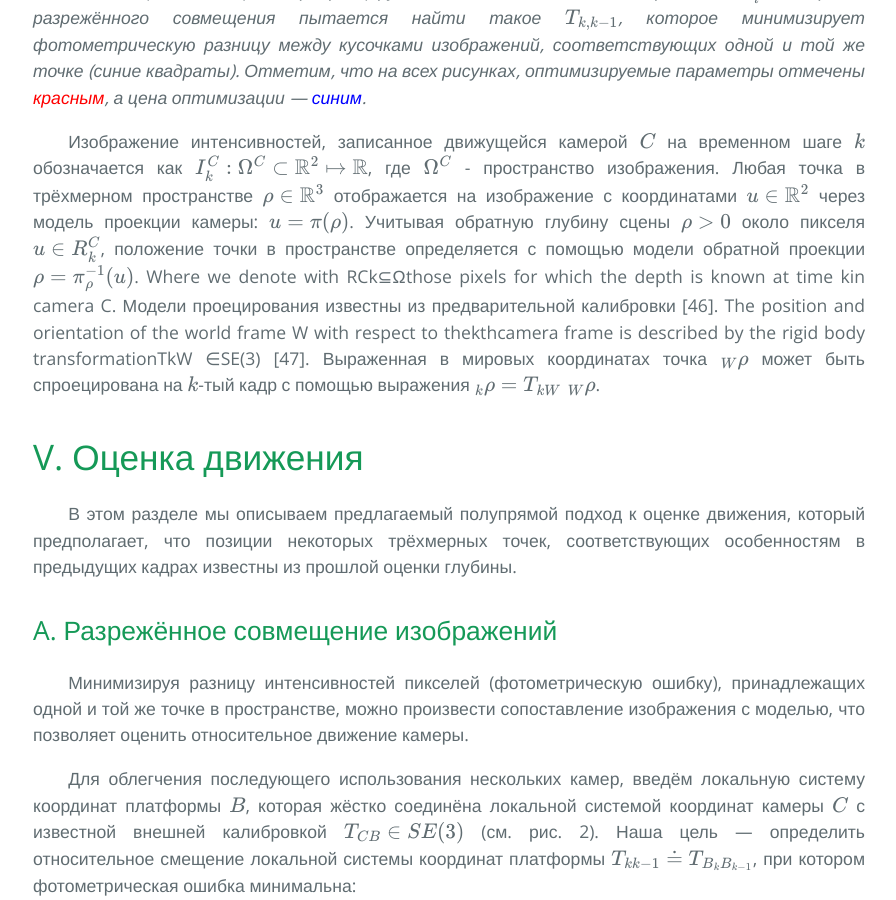
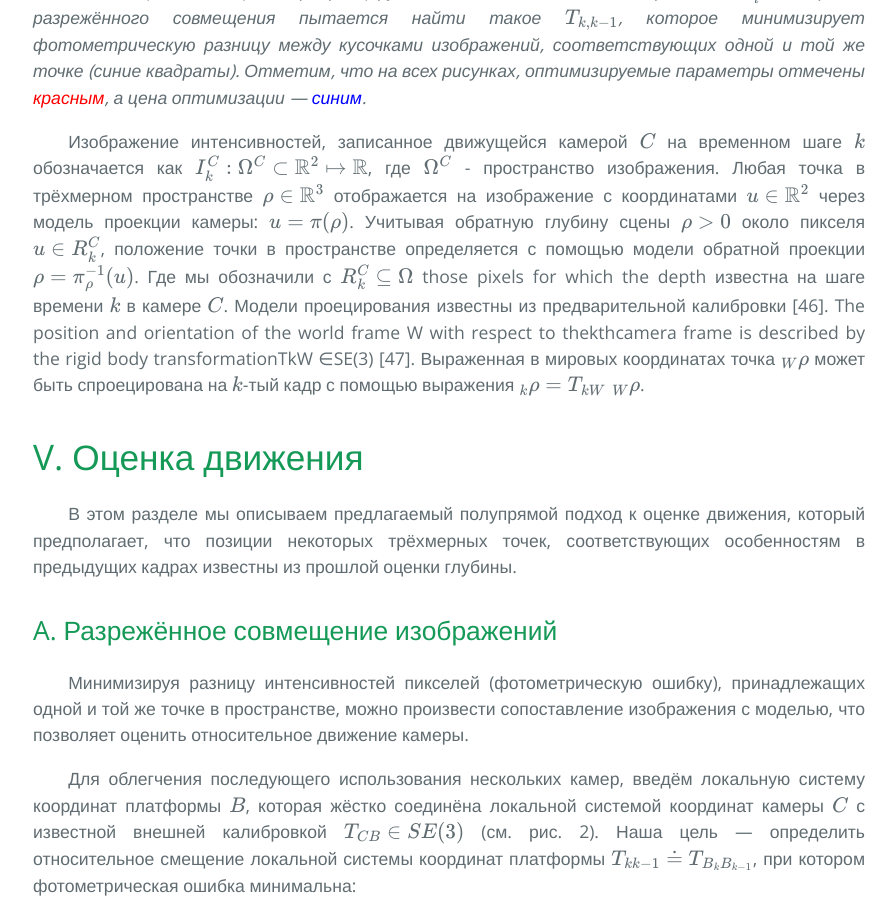
Before and after one commit to i-v-s/slam, a Jekyll site: the page built from svo2.md, in a window 1280 px wide and 900 px high, scrolled down 7752 px. Shown: the whole window, without its empty margins (191-1087 px from the left). Built offline with Jekyll 4.4.1, drawn with Linux system fonts in a browser that asks for light colours; our own code applies the rules of GitHub Pages for plain Markdown files; formulas are drawn with MathJax 3.

Commit message:
Updated svo2.md

```diff
--- a/svo2.md
+++ b/svo2.md
@@ -300,9 +300,9 @@ along intensity gradient edges. Фильтры инициализируются
 с координатами $$u \in \mathbb{R}^{2}$$ через модель проекции камеры:
 $$u = \pi(\rho)$$. Учитывая обратную глубину сцены $$\rho > 0$$ около пикселя
 $$u \in R_{k}^{C} $$, положение точки в пространстве определяется с помощью
-модели обратной проекции $$ \rho =π_{\rho}^{−1} (u) $$. Where we denote with
-RCk⊆Ωthose pixels for which the depth is known at time
-kin camera C. Модели проецирования известны из предварительной калибровки [46].
+модели обратной проекции $$ \rho =π_{\rho}^{−1} (u) $$. Где мы обозначили с
+$$ R_{k}^{C} \subseteq \Omega $$ those pixels for which the depth известна на шаге времени
+$$k$$ в камере $$C$$. Модели проецирования известны из предварительной калибровки [46].
 The position and orientation of the world frame W with
 respect to thekthcamera frame is described by the rigid body
 transformationTkW ∈SE(3) [47]. Выраженная в мировых координатах точка $$_{W}\rho$$
```
